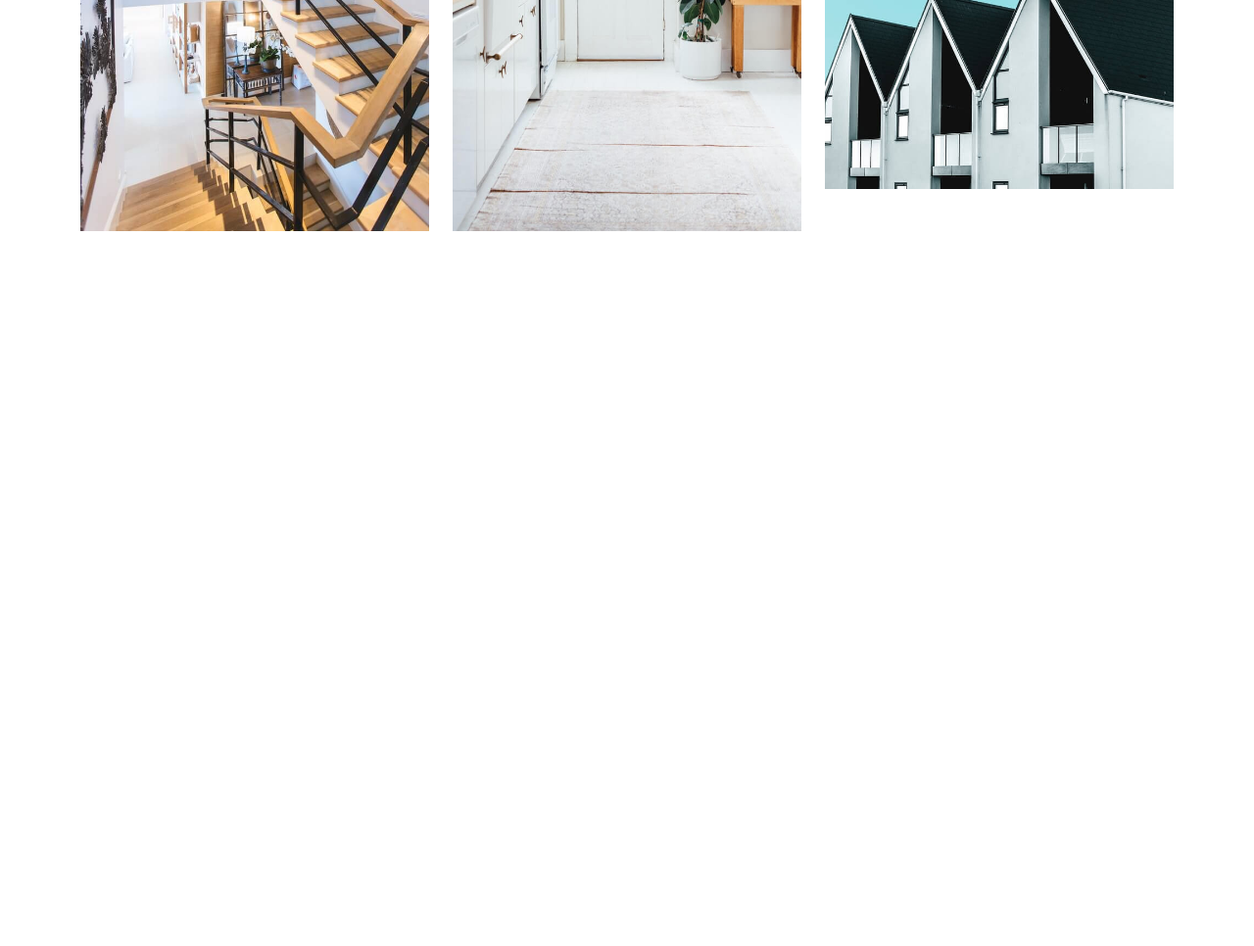
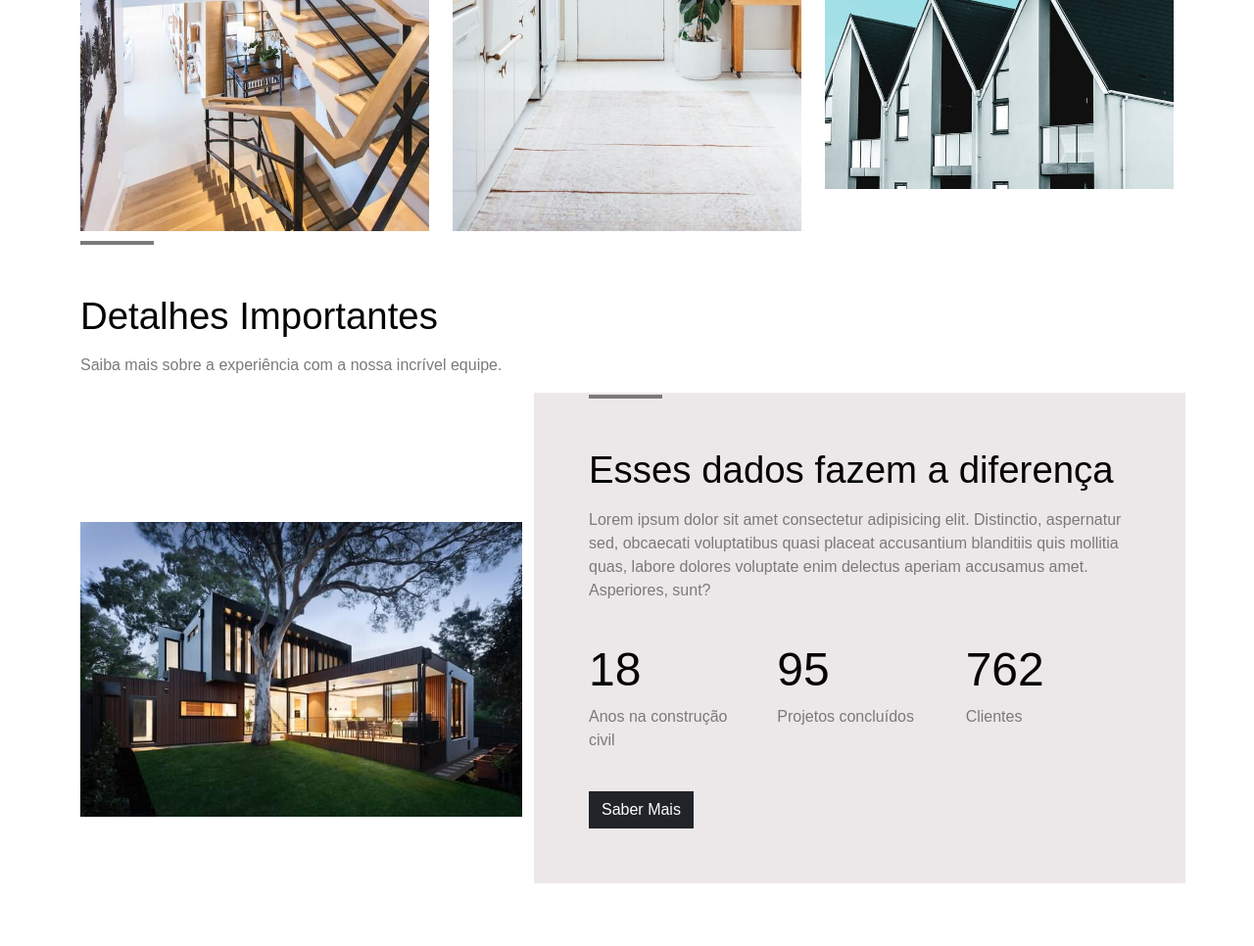
Before and after one commit to guilherme-gjv/bootstrap, a plain HTML site: page index.html in a window 1280 px wide. Shown: the part 2278-3244 px from the top of the page at 98% size. Before the commit the page ends 2578 px from the top, so only its background shows below. Drawn offline with nearby package versions, Linux system fonts and the light colour scheme; a web font is replaced by a local one.

Commit message:
feat: info section

```diff
--- a/css/styles.css
+++ b/css/styles.css
@@ -156,7 +156,7 @@
     border-top: 4px solid #7a7a7a;
     content: '';
     position: absolute;
-    bottom: 2em;
+    bottom: 2.4em;
 }
 
 #featured-images{
@@ -198,4 +198,33 @@
         opacity: 0;
     }
 }
-/*      1:06:33      */
+
+/* INFO */
+#info-content{
+    margin-bottom: 4em;
+    padding: 4em 1em;
+}
+#info-numbers{
+    margin: 1.5em 0 ;
+}
+#info-banner{
+    display: flex;
+    align-items: center;
+    margin-bottom: 2.5;
+}
+#info-numbers h3{
+    font-size: 3em;
+}
+
+@media(min-width: 768px){
+    #info-content{
+        padding: 3.5em;
+    }
+    h2.title:before{
+    width: 75px;
+    border-top: 4px solid #7a7a7a;
+    content: '';
+    position: absolute;
+    bottom: 2.5em;
+    }
+}
--- a/index.html
+++ b/index.html
@@ -205,6 +205,58 @@
             </div>
         </div>
     </div>
+    <!--INFO-->
+    <div class="container" id="info-container">
+        <div class="col-12">
+            <h2 class="title primary-color">Detalhes Importantes</h2>
+            <p class="subtitle secondary-color">
+                Saiba mais sobre a experiência com a nossa incrível equipe.
+            </p>
+        </div>
+        <div class="col-12">
+            <div class="row">
+                <div class="col-12 col-md-5" id="info-banner">
+                    <img
+                    src="img/infobanner.jpg"
+                    alt="Informações da Empresa"
+                    class="img-fluid"
+                    />
+                </div>
+                <div class="col-12 col-md-7 bg-secondary-color" id="info-content">
+                    <div class="row">
+                        <h2 class="title primary-color">Esses dados fazem a diferença</h2>
+                        <p class="subtitle secondary-color">
+                            Lorem ipsum dolor sit amet consectetur adipisicing elit. Distinctio, aspernatur sed,
+                            obcaecati voluptatibus quasi placeat accusantium blanditiis quis mollitia quas, labore
+                            dolores voluptate enim delectus aperiam accusamus amet. Asperiores, sunt?
+                        </p>
+                    </div>
+                    <div class="col-12" id="info-numbers">
+                        <div class="row">
+                            <div class="col-4">
+                                <h3 class="primary-color">18</h3>
+                                    <p class="secondary-color">Anos na construção civil</p>
+
+                            </div>
+                            <div class="col-4">
+                                <h3 class="primary-color">95</h3>
+                                    <p class="secondary-color">Projetos concluídos</p>
+
+                            </div>
+                            <div class="col-4">
+                                <h3 class="primary-color">762</h3>
+                                    <p class="secondary-color">Clientes</p>
+                            </div>
+                        </div>
+                    </div>
+                    <div class="col-12">
+                        <a href="#" class="btn btn-dark">Saber Mais</a>
+                    </div>
+                </div>
+            </div>
+        </div>
+    </div>
+    <!--FOOTER-->
 </body>
 
 </html>
```
